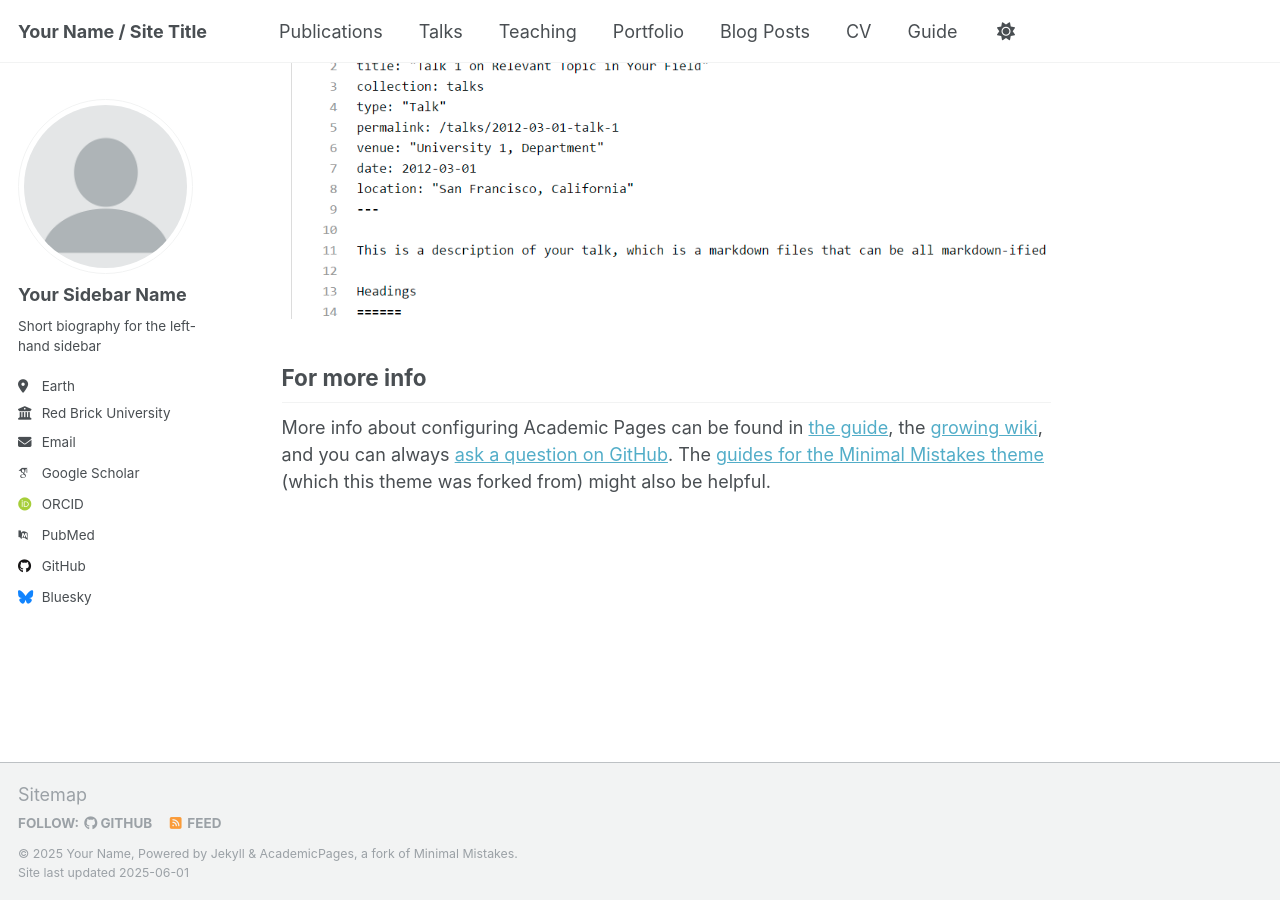
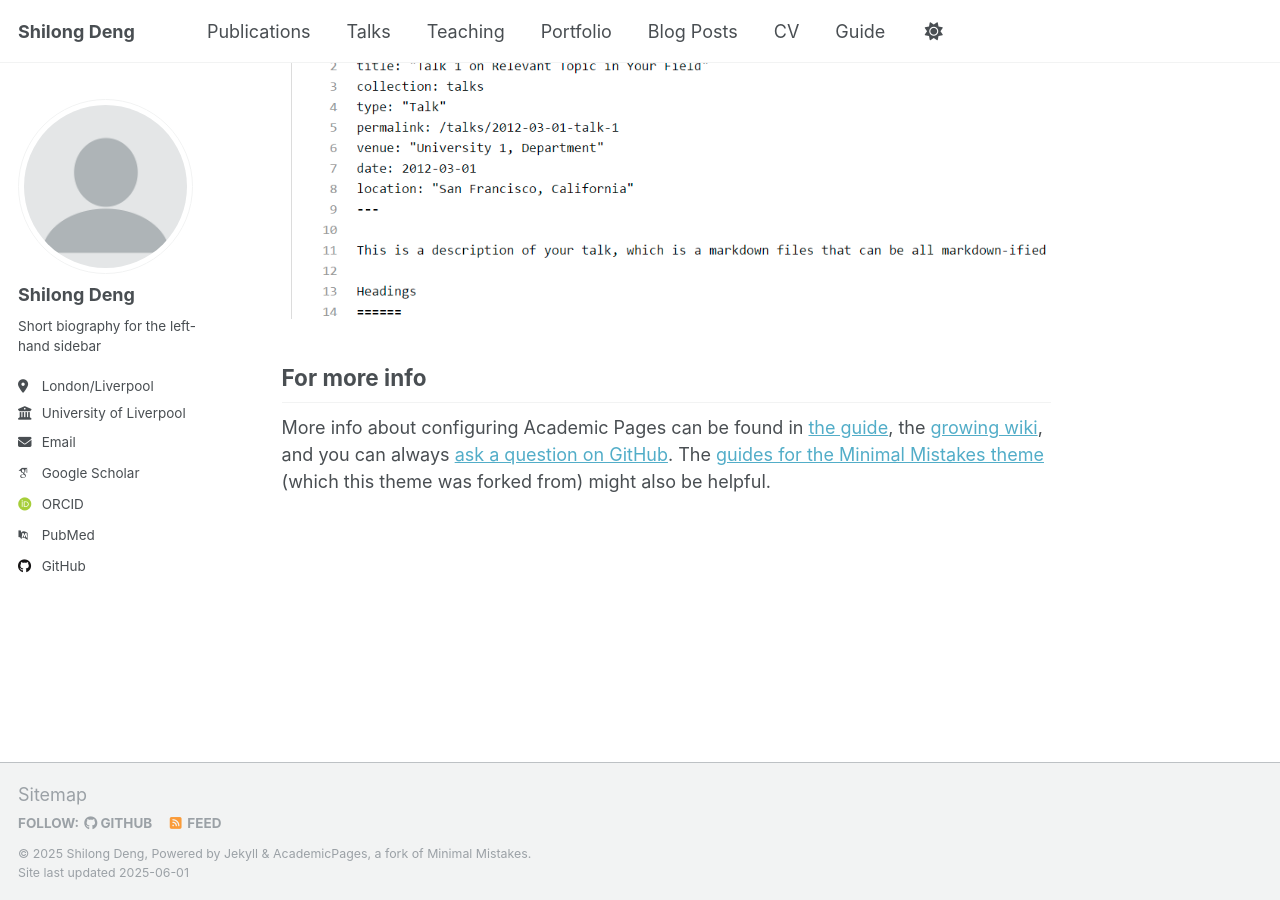
Before and after one commit to zczlsde/zczlsde_shilong, a Jekyll site: the page built from _pages/about.md, in a window 1280 px wide and 900 px high, scrolled down 2636 px. Built offline with Jekyll 4.4.1, drawn with Linux system fonts in a browser that asks for light colours; some web fonts are replaced.

Commit message:
Update _config.yml

```diff
--- a/_config.yml
+++ b/_config.yml
@@ -9,13 +9,13 @@
 # Basic Site Settings
 locale                   : "en-US"
 site_theme               : "default"
-title                    : "Your Name / Site Title"
+title                    : "Shilong Deng"
 title_separator          : "-"
-name                     : &name "Your Name"
+name                     : &name "Shilong Deng"
 description              : &description "personal description"
-url                      : https://academicpages.github.io # the base hostname & protocol for your site e.g. "https://[your GitHub username].github.io" or if you already have some other page hosted on Github then use "https://[your GitHub username].github.io/[Your Repo Name]"
+url                      : https://zczlsde.github.io/zczlsde_shilong # the base hostname & protocol for your site e.g. "https://[your GitHub username].github.io" or if you already have some other page hosted on Github then use "https://[your GitHub username].github.io/[Your Repo Name]"
 baseurl                  : "" # the subpath of your site, e.g. "/blog"
-repository               : "academicpages/academicpages.github.io"
+repository               : ""
 
 # Site Author - The following control what appear as part of the author content on the side bar.
 #               If a field is blank the icon and link will not appear, otherwise it will be shown.
@@ -23,18 +23,18 @@ repository               : "academicpages/academicpages.github.io"
 author:
   # Biographic information
   avatar           : "profile.png"
-  name             : "Your Sidebar Name"
+  name             : "Shilong Deng"
   pronouns         : # example: "she/her"
   bio              : "Short biography for the left-hand sidebar"
-  location         : "Earth"
-  employer         : "Red Brick University"
+  location         : "London/Liverpool"
+  employer         : "University of Liverpool"
   uri              : # URL
-  email            : "none@example.org"
+  email            : "shilong.deng@liverpool.ac.uk"
 
   # Academic websites
   academia         : # URL
   arxiv            : # URL - Update with the correct link to your profile
-  googlescholar    : "https://scholar.google.com/citations?user=PS_CX0AAAAAJ"
+  googlescholar    : "https://scholar.google.com/citations?user=79_LyAIAAAAJ&hl=zh-CN&oi=ao"
   impactstory      : # URL
   orcid            : "http://orcid.org/yourorcidurl"
   semantic         : # URL
@@ -46,12 +46,12 @@ author:
   bitbucket        : # Username - Update with your username on the site
   codepen          : # Username
   dribbble         : # Username
-  github           : "academicpages"
+  github           : "https://github.com/zczlsde"
   kaggle           : # Username
   stackoverflow    : # User number or user number and name (i.e., use "1" or "1/jeff-atwood")
 
   # Social media
-  bluesky          : "bsky.app" # Replace this with you Bluesky username
+  bluesky          : # Replace this with you Bluesky username
   facebook         : # Username
   flickr           : # Username
   foursquare       : # Username
```
